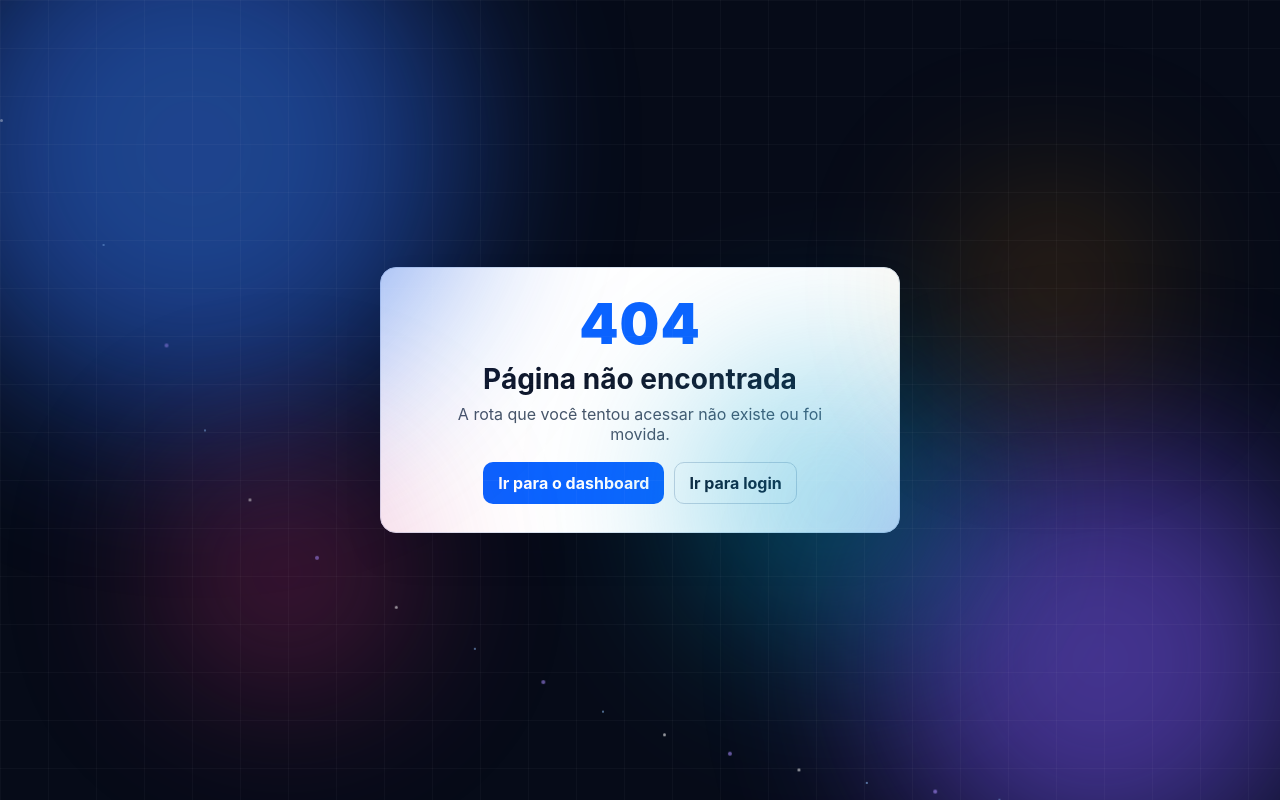
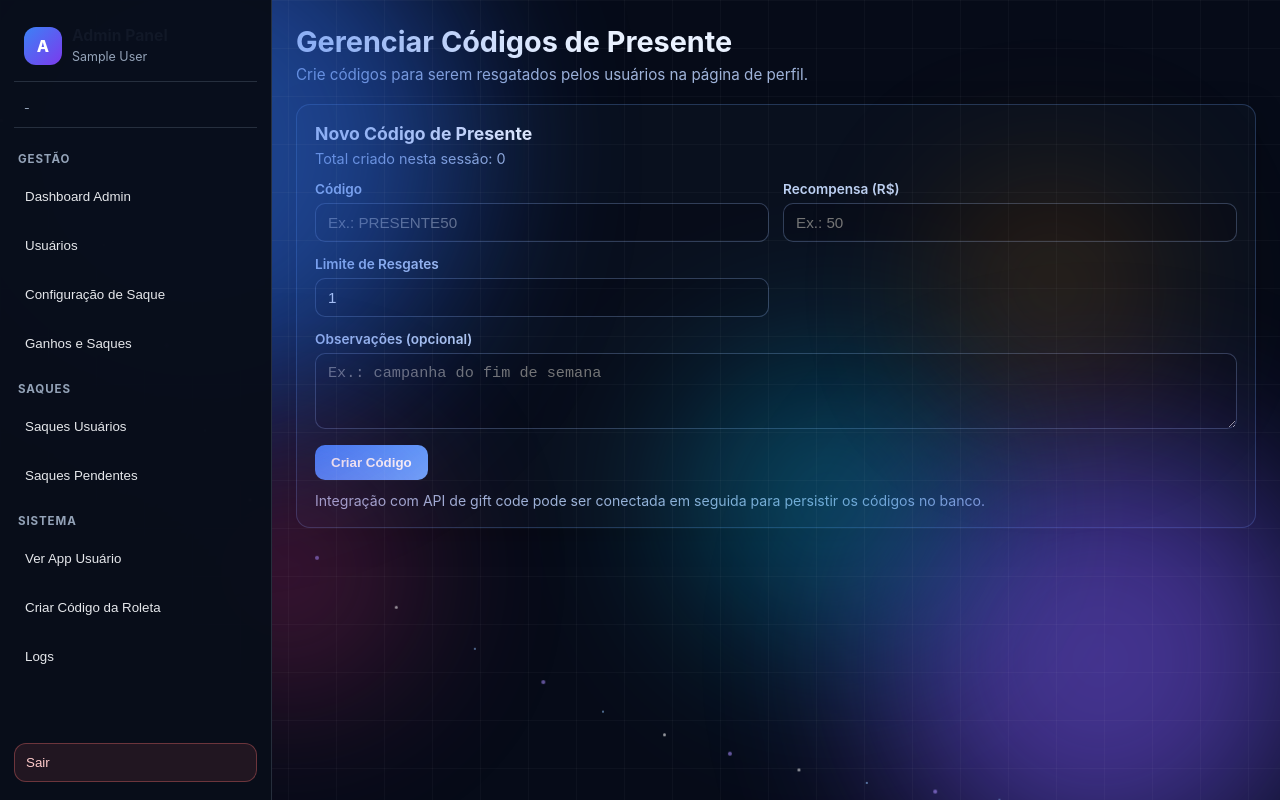
Before and after one commit to magnatazk20/mancera-frontend, a React (Vite) app: page /adf/gift-codes in a window 1280 px wide. Before the commit this address had no page. Built offline with nearby package versions, Linux system fonts and the light colour scheme; sample sign-in values are in the browser's storage.

Commit message:
feat(admin): add gift code admin page and route from /adf sidebar

```diff
--- a/src/App.tsx
+++ b/src/App.tsx
@@ -31,6 +31,7 @@ import AdminLogs from './pages/AdminLogs'
 import AdminPendingWithdrawals from './pages/AdminPendingWithdrawals'
 import AdminUserWithdrawals from './pages/AdminUserWithdrawals'
 import AdminRouletteCode from './pages/AdminRouletteCode'
+import AdminGiftCode from './pages/AdminGiftCode'
 import RequireAuth from './components/RequireAuth'
 import RequireMaxAdmin from './components/RequireMaxAdmin'
 import './App.css'
@@ -151,6 +152,14 @@ export default function App() {
           )}
         />
         <Route
+          path="/adf/gift-codes"
+          element={(
+            <RequireMaxAdmin>
+              <AdminGiftCode />
+            </RequireMaxAdmin>
+          )}
+        />
+        <Route
           path="/adf/withdrawals/users"
           element={(
             <RequireMaxAdmin>
--- a/src/components/AdminSidebar.tsx
+++ b/src/components/AdminSidebar.tsx
@@ -71,7 +71,7 @@ export default function AdminSidebar() {
           <button type="button" className="dash-nav-item" onClick={() => { navigate('/adf/withdrawals/pending'); setMenuOpen(false) }}>Saques Pendentes</button>
 
           <p className="dash-nav-group-title">Sistema</p>
-          <button type="button" className="dash-nav-item" onClick={() => { navigate('/dashboard'); setMenuOpen(false) }}>Ver App Usuário</button>
+          <button type="button" className="dash-nav-item" onClick={() => { navigate('/adf/gift-codes'); setMenuOpen(false) }}>Ver App Usuário</button>
           <button type="button" className="dash-nav-item" onClick={() => { navigate('/adf/roulette-code'); setMenuOpen(false) }}>Criar Código da Roleta</button>
           <button type="button" className="dash-nav-item" onClick={() => { navigate('/adf/logs'); setMenuOpen(false) }}>Logs</button>
         </nav>
--- /dev/null
+++ b/src/pages/AdminGiftCode.tsx
@@ -0,0 +1,185 @@
+import { useMemo, useState } from 'react'
+import AdminSidebar from '../components/AdminSidebar'
+import './AdminRouletteCode.css'
+
+type GiftCodeItem = {
+  id: string
+  code: string
+  rewardValue: number
+  maxUses: number
+  notes: string
+  createdAt: string
+}
+
+const formatBRL = (value: number) =>
+  Number(value ?? 0).toLocaleString('pt-BR', { style: 'currency', currency: 'BRL' })
+
+export default function AdminGiftCode() {
+  const [code, setCode] = useState('')
+  const [rewardValue, setRewardValue] = useState('')
+  const [maxUses, setMaxUses] = useState('1')
+  const [notes, setNotes] = useState('')
+  const [message, setMessage] = useState<{ type: 'success' | 'error'; text: string } | null>(null)
+  const [createdCodes, setCreatedCodes] = useState<GiftCodeItem[]>([])
+
+  const totalCodes = useMemo(() => createdCodes.length, [createdCodes])
+
+  const handleCreate = () => {
+    const normalizedCode = code.trim().toUpperCase()
+    const numericReward = Number(rewardValue.replace(',', '.'))
+    const numericMaxUses = Number(maxUses)
+
+    if (!normalizedCode) {
+      setMessage({ type: 'error', text: 'Informe um código.' })
+      return
+    }
+
+    if (!Number.isFinite(numericReward) || numericReward <= 0) {
+      setMessage({ type: 'error', text: 'Informe um valor de recompensa válido.' })
+      return
+    }
+
+    if (!Number.isInteger(numericMaxUses) || numericMaxUses <= 0) {
+      setMessage({ type: 'error', text: 'Informe um limite de resgates válido.' })
+      return
+    }
+
+    const alreadyExists = createdCodes.some((item) => item.code === normalizedCode)
+    if (alreadyExists) {
+      setMessage({ type: 'error', text: 'Esse código já foi criado nesta sessão.' })
+      return
+    }
+
+    const newCode: GiftCodeItem = {
+      id: `${Date.now()}-${Math.random().toString(36).slice(2, 8)}`,
+      code: normalizedCode,
+      rewardValue: Number(numericReward.toFixed(2)),
+      maxUses: numericMaxUses,
+      notes: notes.trim(),
+      createdAt: new Date().toLocaleString('pt-BR'),
+    }
+
+    setCreatedCodes((prev) => [newCode, ...prev])
+    setCode('')
+    setRewardValue('')
+    setMaxUses('1')
+    setNotes('')
+    setMessage({
+      type: 'success',
+      text: `Código ${normalizedCode} criado. Agora ele pode ser usado no /profile na área "Resgatar Código de Presente" quando conectado ao backend.`,
+    })
+  }
+
+  return (
+    <main className="roulette-code-page">
+      <AdminSidebar />
+      <section className="roulette-code-content">
+        <header className="roulette-code-header">
+          <div>
+            <h1 className="roulette-code-title">Gerenciar Códigos de Presente</h1>
+            <p className="roulette-code-subtitle">
+              Crie códigos para serem resgatados pelos usuários na página de perfil.
+            </p>
+          </div>
+        </header>
+
+        <section className="roulette-code-card">
+          <div className="roulette-code-card-head">
+            <h2>Novo Código de Presente</h2>
+            <p>Total criado nesta sessão: {totalCodes}</p>
+          </div>
+
+          <div className="roulette-code-grid">
+            <div className="roulette-code-field">
+              <label htmlFor="gift-code-input">Código</label>
+              <input
+                id="gift-code-input"
+                type="text"
+                value={code}
+                onChange={(event) => setCode(event.target.value.toUpperCase())}
+                placeholder="Ex.: PRESENTE50"
+                maxLength={20}
+              />
+            </div>
+
+            <div className="roulette-code-field">
+              <label htmlFor="gift-reward-input">Recompensa (R$)</label>
+              <input
+                id="gift-reward-input"
+                type="text"
+                value={rewardValue}
+                onChange={(event) => setRewardValue(event.target.value)}
+                placeholder="Ex.: 50"
+              />
+            </div>
+
+            <div className="roulette-code-field">
+              <label htmlFor="gift-max-uses-input">Limite de Resgates</label>
+              <input
+                id="gift-max-uses-input"
+                type="number"
+                min={1}
+                value={maxUses}
+                onChange={(event) => setMaxUses(event.target.value)}
+              />
+            </div>
+
+            <div className="roulette-code-field full">
+              <label htmlFor="gift-notes-input">Observações (opcional)</label>
+              <textarea
+                id="gift-notes-input"
+                value={notes}
+                onChange={(event) => setNotes(event.target.value)}
+                rows={3}
+                placeholder="Ex.: campanha do fim de semana"
+              />
+            </div>
+          </div>
+
+          <div className="roulette-code-actions">
+            <button type="button" className="roulette-code-btn" onClick={handleCreate}>
+              Criar Código
+            </button>
+          </div>
+
+          {message ? (
+            <p className="roulette-code-feedback" style={{ color: message.type === 'error' ? '#fca5a5' : '#86efac' }}>
+              {message.text}
+            </p>
+          ) : null}
+
+          {createdCodes.length ? (
+            <div style={{ marginTop: 18 }}>
+              <h3 style={{ marginBottom: 10 }}>Códigos Criados</h3>
+              <div style={{ display: 'grid', gap: 10 }}>
+                {createdCodes.map((item) => (
+                  <div
+                    key={item.id}
+                    style={{
+                      border: '1px solid rgba(148,163,184,0.3)',
+                      borderRadius: 12,
+                      padding: 12,
+                      background: 'rgba(15,23,42,0.6)',
+                    }}
+                  >
+                    <strong>{item.code}</strong>
+                    <p style={{ margin: '6px 0 0', color: '#cbd5e1' }}>
+                      Recompensa: {formatBRL(item.rewardValue)} • Limite: {item.maxUses} • Criado: {item.createdAt}
+                    </p>
+                    {item.notes ? (
+                      <p style={{ margin: '6px 0 0', color: '#94a3b8' }}>Obs: {item.notes}</p>
+                    ) : null}
+                  </div>
+                ))}
+              </div>
+            </div>
+          ) : null}
+
+          <p className="roulette-code-hint">
+            Integração com API de gift code pode ser conectada em seguida para persistir os códigos no banco.
+          </p>
+        </section>
+      </section>
+    </main>
+  )
+}
```
Also changed, not shown: 1 other file (tests, documents, lock files or other folders).
